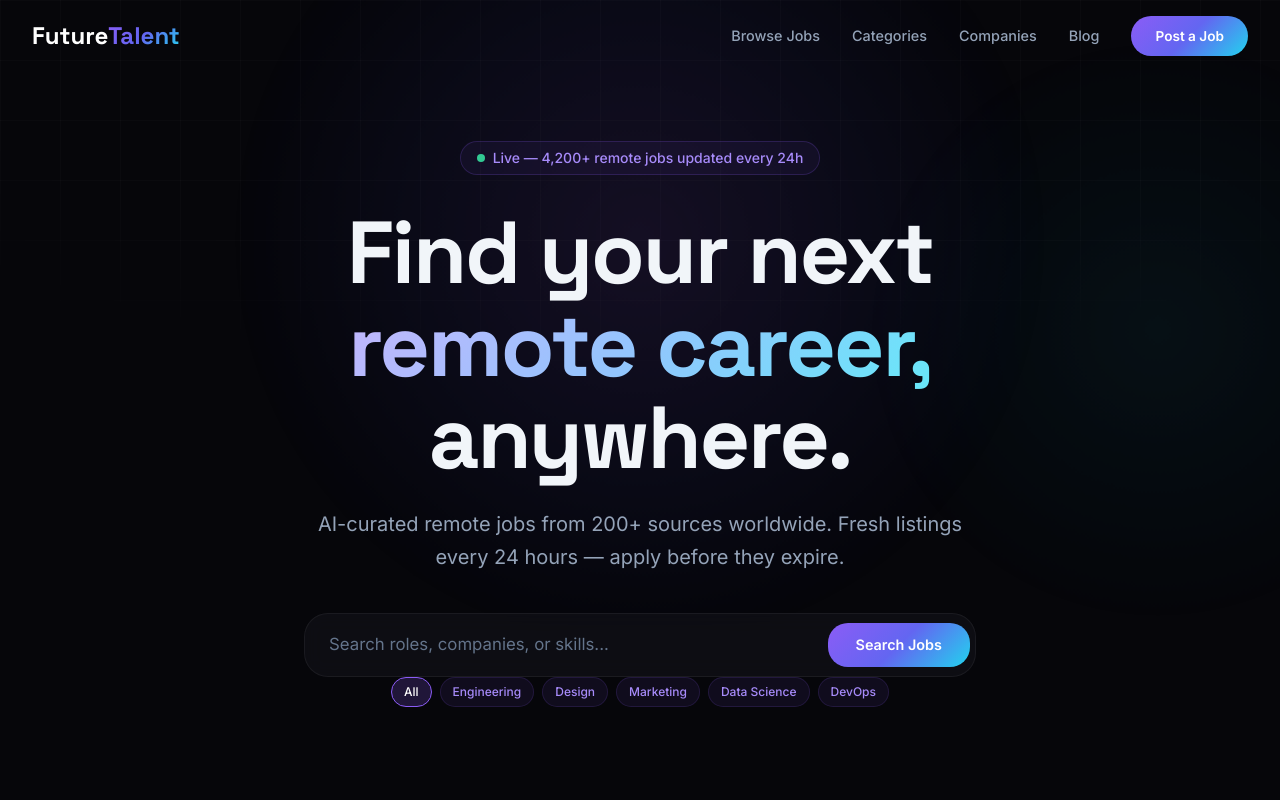
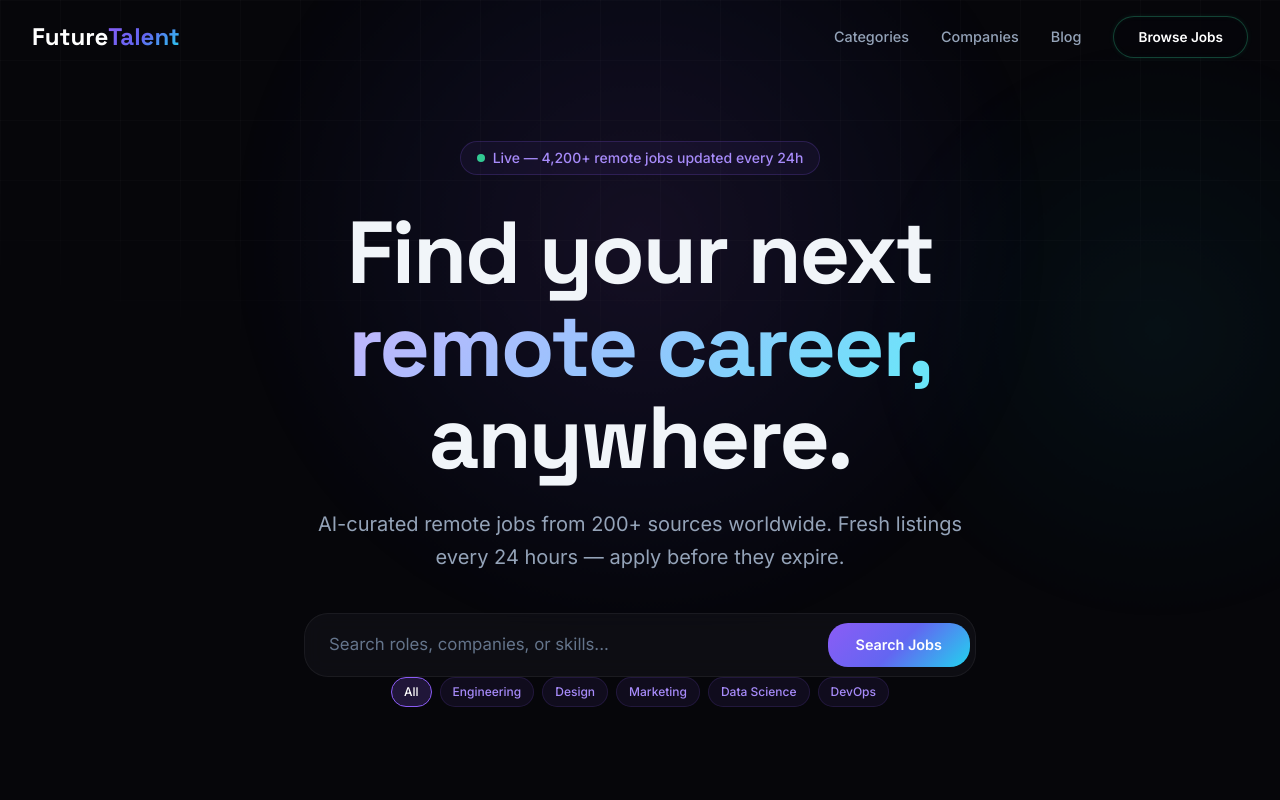
Before and after one commit to MusfiqurRahman12/Job-portal, a Next.js app in the folder website/: page / in a window 1280 px wide. Shown: the top 800 px of the page. Built offline with nearby package versions, Linux system fonts and the light colour scheme; no server answers; the database is empty.

Commit message:
design: replace post a job button with neon-border animated browse jobs button

```diff
--- a/website/src/app/blog/[slug]/page.tsx
+++ b/website/src/app/blog/[slug]/page.tsx
@@ -183,12 +183,11 @@ The companies of the tomorrow are global, asynchronous, and driven by output rat
             Future<span>Talent</span>
           </Link>
           <div className="nav-links">
-            <Link href="/" className="nav-link">Browse Jobs</Link>
             <Link href="/blog" className="nav-link">Blog</Link>
             <Link href="/blog" className="nav-link flex items-center gap-1">
               ← Back to Blog
             </Link>
-            <a href="#" className="nav-cta">Post a Job</a>
+            <Link href="/jobs" className="nav-cta-neon">Browse Jobs</Link>
           </div>
         </div>
       </nav>
--- a/website/src/app/blog/page.tsx
+++ b/website/src/app/blog/page.tsx
@@ -132,9 +132,8 @@ export default function BlogPage() {
             Future<span>Talent</span>
           </Link>
           <div className="nav-links">
-            <Link href="/" className="nav-link">Browse Jobs</Link>
             <Link href="/blog" className="nav-link">Blog</Link>
-            <a href="#" className="nav-cta">Post a Job</a>
+            <Link href="/jobs" className="nav-cta-neon">Browse Jobs</Link>
           </div>
         </div>
       </nav>
--- a/website/src/app/globals.css
+++ b/website/src/app/globals.css
@@ -530,6 +530,44 @@ h1, h2, h3, h4, h5, h6 {
   box-shadow: var(--shadow-glow);
 }
 
+.nav-cta-neon {
+  padding: 0.6rem 1.5rem;
+  background: rgba(6, 6, 10, 0.8);
+  border: 1px solid rgba(52, 211, 153, 0.4);
+  border-radius: var(--radius-full);
+  color: #fff;
+  font-weight: 600;
+  font-size: 0.85rem;
+  cursor: pointer;
+  transition: all 0.3s ease;
+  text-decoration: none;
+  position: relative;
+  box-shadow: 0 0 10px rgba(52, 211, 153, 0.1), inset 0 0 10px rgba(52, 211, 153, 0.1);
+  animation: neon-pulse 3s infinite alternate;
+}
+
+.nav-cta-neon:hover {
+  background: rgba(52, 211, 153, 0.08);
+  border-color: rgba(52, 211, 153, 1);
+  box-shadow: 0 0 20px rgba(52, 211, 153, 0.4), inset 0 0 15px rgba(52, 211, 153, 0.2);
+  transform: scale(1.03);
+}
+
+@keyframes neon-pulse {
+  0% {
+    border-color: rgba(52, 211, 153, 0.3);
+    box-shadow: 0 0 5px rgba(52, 211, 153, 0.1), inset 0 0 5px rgba(52, 211, 153, 0.05);
+  }
+  50% {
+    border-color: rgba(139, 92, 246, 0.5);
+    box-shadow: 0 0 15px rgba(139, 92, 246, 0.2), inset 0 0 10px rgba(139, 92, 246, 0.1);
+  }
+  100% {
+    border-color: rgba(52, 211, 153, 0.6);
+    box-shadow: 0 0 12px rgba(52, 211, 153, 0.3), inset 0 0 8px rgba(52, 211, 153, 0.15);
+  }
+}
+
 /* ═══════════════════════════════════════════════════════
    FOOTER
    ═══════════════════════════════════════════════════════ */
--- a/website/src/app/page.tsx
+++ b/website/src/app/page.tsx
@@ -372,11 +372,10 @@ export default function Home() {
             Future<span>Talent</span>
           </a>
           <div className="nav-links">
-            <a href="/jobs" className="nav-link">Browse Jobs</a>
             <a href="#categories" className="nav-link">Categories</a>
             <a href="#" className="nav-link">Companies</a>
             <a href="/blog" className="nav-link">Blog</a>
-            <a href="#" className="nav-cta">Post a Job</a>
+            <a href="/jobs" className="nav-cta-neon">Browse Jobs</a>
           </div>
         </div>
       </nav>
```
